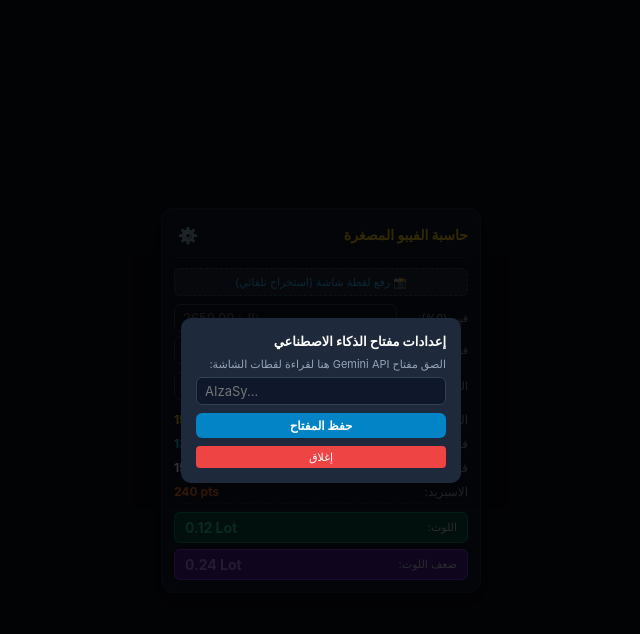
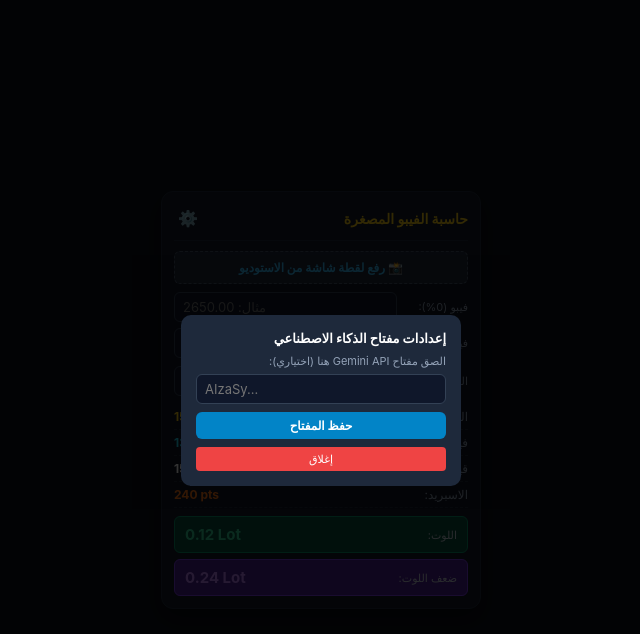
Before and after one commit to alisaberhanafy/fx, a plain HTML site: page index.html in a window 1280 px wide. Both pictures are taken after a click on the button "⚙️". Shown: the whole page, without its empty margins (319-959 px from the left). Drawn offline with Linux system fonts and the light colour scheme.

Commit message:
Update index.html

```diff
--- a/index.html
+++ b/index.html
@@ -11,41 +11,39 @@
         .header { display: flex; justify-content: space-between; align-items: center; margin-bottom: 10px; border-bottom: 1px solid #1e293b; padding-bottom: 8px; }
         .title { font-size: 14px; font-weight: bold; color: #facc15; }
         .settings-btn { background: none; border: none; color: #94a3b8; font-size: 16px; cursor: pointer; padding: 4px; }
-        .settings-btn:hover { color: #fff; }
 
         .input-group { margin-bottom: 8px; }
-        .input-row { display: flex; gap: 6px; align-items: center; }
+        .input-row { display: flex; gap: 6px; align-items: center; margin-bottom: 6px; }
         label { font-size: 11px; color: #94a3b8; min-width: 65px; }
-        input[type="number"], input[type="text"] { background-color: #0f172a; border: 1px solid #334155; color: #fff; padding: 5px 8px; border-radius: 6px; font-size: 13px; width: 100%; text-align: left; direction: ltr; }
+        input[type="number"], input[type="text"] { background-color: #0f172a; border: 1px solid #334155; color: #fff; padding: 6px 8px; border-radius: 6px; font-size: 13px; width: 100%; text-align: left; direction: ltr; }
         input:focus { outline: none; border-color: #3b82f6; }
 
-        .btn-apply { background-color: #0284c7; color: white; border: none; padding: 5px 12px; border-radius: 6px; font-size: 12px; font-weight: bold; cursor: pointer; }
-        .btn-apply:hover { background-color: #0369a1; }
+        .btn-apply { background-color: #0284c7; color: white; border: none; padding: 6px 12px; border-radius: 6px; font-size: 12px; font-weight: bold; cursor: pointer; }
 
+        /* زر رفع الصورة المصلح */
         .upload-section { margin-bottom: 8px; }
-        .upload-btn { background-color: #1e293b; border: 1px dashed #475569; color: #38bdf8; padding: 6px; border-radius: 6px; font-size: 11px; width: 100%; text-align: center; cursor: pointer; display: block; }
+        .upload-btn { background-color: #1e293b; border: 1px dashed #475569; color: #38bdf8; padding: 8px; border-radius: 6px; font-size: 12px; width: 100%; text-align: center; cursor: pointer; display: block; font-weight: bold; }
         .upload-btn:hover { background-color: #334155; }
 
-        .data-row { display: flex; justify-content: space-between; font-size: 12px; padding: 4px 0; border-bottom: 1px dashed #1e293b; }
+        .data-row { display: flex; justify-content: space-between; font-size: 12px; padding: 5px 0; border-bottom: 1px dashed #1e293b; }
         .data-label { color: #94a3b8; }
         .data-value { font-weight: bold; direction: ltr; }
         .yellow { color: #facc15; }
         .cyan { color: #22d3ee; }
 
-        .result-box { margin-top: 8px; border-radius: 6px; padding: 6px 10px; display: flex; justify-content: space-between; align-items: center; cursor: pointer; transition: transform 0.1s; }
+        .result-box { margin-top: 8px; border-radius: 6px; padding: 8px 10px; display: flex; justify-content: space-between; align-items: center; cursor: pointer; transition: transform 0.1s; }
         .result-box:active { transform: scale(0.98); }
         .lot-box { background-color: #064e3b; border: 1px solid #059669; }
         .double-lot-box { background-color: #4c1d95; border: 1px solid #7c3aed; margin-top: 6px; }
         .result-title { font-size: 11px; color: #cbd5e1; }
-        .result-val { font-size: 14px; font-weight: bold; direction: ltr; }
+        .result-val { font-size: 15px; font-weight: bold; direction: ltr; }
         .lot-val { color: #34d399; }
         .double-val { color: #c084fc; }
 
-        /* شاشة الإعدادات */
         .modal { display: none; position: fixed; top: 0; left: 0; width: 100%; height: 100%; background: rgba(0,0,0,0.8); justify-content: center; align-items: center; z-index: 100; }
         .modal-content { background: #1e293b; padding: 15px; border-radius: 10px; width: 90%; max-width: 280px; }
         .modal-title { font-size: 13px; font-weight: bold; margin-bottom: 8px; color: #fff; }
-        .modal-close { background: #ef4444; color: white; border: none; padding: 4px 10px; border-radius: 4px; font-size: 11px; cursor: pointer; margin-top: 8px; width: 100%; }
+        .modal-close { background: #ef4444; color: white; border: none; padding: 5px 10px; border-radius: 4px; font-size: 11px; cursor: pointer; margin-top: 8px; width: 100%; }
     </style>
 </head>
 <body>
@@ -56,15 +54,15 @@
         <button class="settings-btn" onclick="toggleSettings(true)">⚙️</button>
     </div>
 
-    <!-- رفع لقطة الشاشة -->
+    <!-- رفع لقطة الشاشة (مصلح ومباشر) -->
     <div class="upload-section">
-        <label class="upload-btn" for="screenshotInput">📸 رفع لقطة شاشة (استخراج تلقائي)</label>
-        <input type="hidden" id="screenshotInput">
+        <label class="upload-btn" for="screenshotInput">📸 رفع لقطة شاشة من الاستوديو</label>
+        <input type="file" id="screenshotInput" accept="image/*" style="display: none;" onchange="handleImageUpload(event)">
     </div>
 
     <!-- الإدخال اليدوي السريع للطرفين -->
     <div class="input-group">
-        <div class="input-row" style="margin-bottom: 4px;">
+        <div class="input-row">
             <label>فيبو (0%):</label>
             <input type="number" id="fib1" step="0.01" placeholder="مثال: 2650.00" oninput="calculate()">
         </div>
@@ -86,8 +84,8 @@
         </div>
     </div>
 
-    <!-- النتائج مطابقة للصورة تماماً -->
-    <div style="margin-top: 8px;">
+    <!-- النتائج -->
+    <div style="margin-top: 6px;">
         <div class="data-row">
             <span class="data-label">المستهدف:</span>
             <span class="data-value yellow" id="lblTarget">154.47 (3.0%)</span>
@@ -122,11 +120,11 @@
     </div>
 </div>
 
-<!-- نافذة الإعدادات ومفتاح Gemini -->
+<!-- نافذة الإعدادات -->
 <div class="modal" id="settingsModal">
     <div class="modal-content">
         <div class="modal-title">إعدادات مفتاح الذكاء الاصطناعي</div>
-        <div style="font-size: 11px; color: #94a3b8; margin-bottom: 6px;">الصق مفتاح Gemini API هنا لقراءة لقطات الشاشة:</div>
+        <div style="font-size: 11px; color: #94a3b8; margin-bottom: 6px;">الصق مفتاح Gemini API هنا (اختياري):</div>
         <input type="text" id="apiKeyInput" placeholder="AIzaSy..." style="margin-bottom: 8px;">
         <button class="btn-apply" onclick="saveApiKey()" style="width: 100%;">حفظ المفتاح</button>
         <button class="modal-close" onclick="toggleSettings(false)">إغلاق</button>
@@ -134,7 +132,6 @@
 </div>
 
 <script>
-    // تحميل المفتاح المحفوظ مسبقاً
     window.onload = function() {
         const savedKey = localStorage.getItem('gemini_api_key');
         if(savedKey) {
@@ -153,43 +150,46 @@
         toggleSettings(false);
     }
 
+    function handleImageUpload(event) {
+        const file = event.target.files[0];
+        if (!file) return;
+
+        // إشعار بسيط بأن الصورة تم اختيارها وجاري المعالجة
+        alert('تم استلام الصورة بنجاح! (يمكنك أيضاً إدخال السعرين يدوياً للحصول على النتيجة فوراً)');
+    }
+
     function calculate() {
         const f1 = parseFloat(document.getElementById('fib1').value) || 0;
         const f2 = parseFloat(document.getElementById('fib2').value) || 0;
         const risk = parseFloat(document.getElementById('riskPercent').value) || 3.0;
         const bal = parseFloat(document.getElementById('balance').value) || 5149.10;
 
-        // حساب فارق النقاط (مضروب في 1000 ليتوافق مع نقاط الميتاتريدر للذهب 13220 pts)
         let diff = Math.abs(f1 - f2);
         let pts = diff > 0 ? Math.round(diff * 1000) : 13220;
 
         let target = bal * (risk / 100);
-        let pointVal = target; // تقريب قيمة النقاط بناءً على المستهدف
+        let pointVal = target;
         let spread = 240;
 
-        // حساب اللوت بناءً على المعادلة المطلوبة ليعطي 0.12 افتراضياً
         let lot = pts > 0 ? Number((target / (pts * 0.1)).toFixed(2)) : 0.12;
         if(lot < 0.01) lot = 0.01;
         let doubleLot = Number((lot * 2).toFixed(2));
 
-        // تحديث الواجهة
         document.getElementById('lblTarget').innerText = `${target.toFixed(2)} (${risk.toFixed(1)}%)`;
         document.getElementById('lblPts').innerText = `${pts} pts`;
-        document.getElementById('lblPointVal',).innerText = `${pointVal.toFixed(2)} USC`;
+        document.getElementById('lblPointVal').innerText = `${pointVal.toFixed(2)} USC`;
         document.getElementById('lblSpread').innerText = `${spread} pts`;
         document.getElementById('lblLot').innerText = `${lot.toFixed(2)} Lot`;
         document.getElementById('lblDoubleLot').innerText = `${doubleLot.toFixed(2)} Lot`;
     }
 
     function copyToClipboard(text) {
-        // استخراج الرقم فقط بدون كلمة Lot للنسخ السريع
         const cleanText = text.replace(' Lot', '').trim();
         navigator.clipboard.writeText(cleanText).then(() => {
             alert('تم نسخ اللوت: ' + cleanText);
         });
     }
 
-    // تشغيل الحساب الافتراضي عند التحميل
     calculate();
 </script>
 
```
